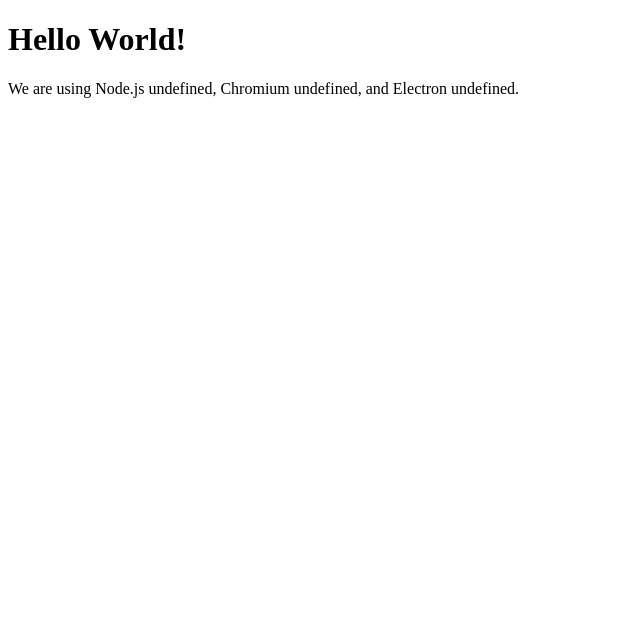
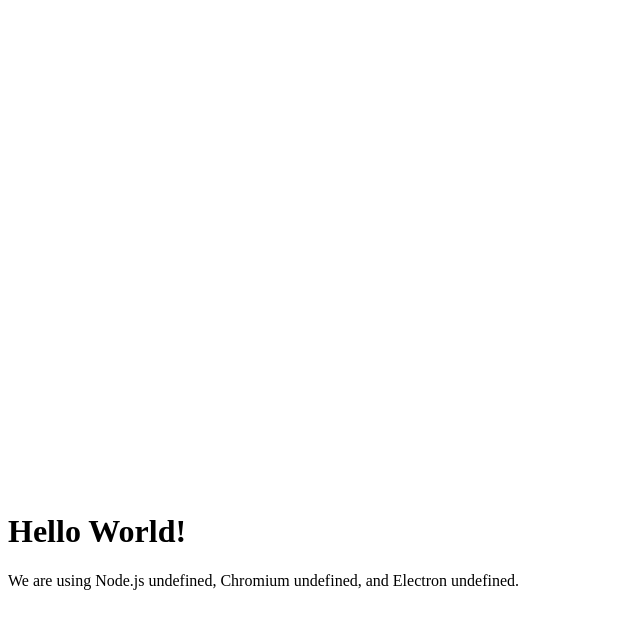
Before and after one commit to Phallzin/Whitebook-Desktop, an Electron app: page index.html in a window 800 px wide. Shown: the whole page, without its empty margins (0-640 px from the left). Drawn offline with Linux system fonts and the light colour scheme.

Commit message:
Update index.html

```diff
--- a/index.html
+++ b/index.html
@@ -5,6 +5,7 @@
     <title>Hello World!</title>
   </head>
   <body>
+    <webview id="foo" src="https://www.github.com/" style="display:inline-flex; width:640px; height:480px"></webview>
     <h1>Hello World!</h1>
     <!-- All of the Node.js APIs are available in this renderer process. -->
     We are using Node.js <script>document.write(process.versions.node)</script>,
```
